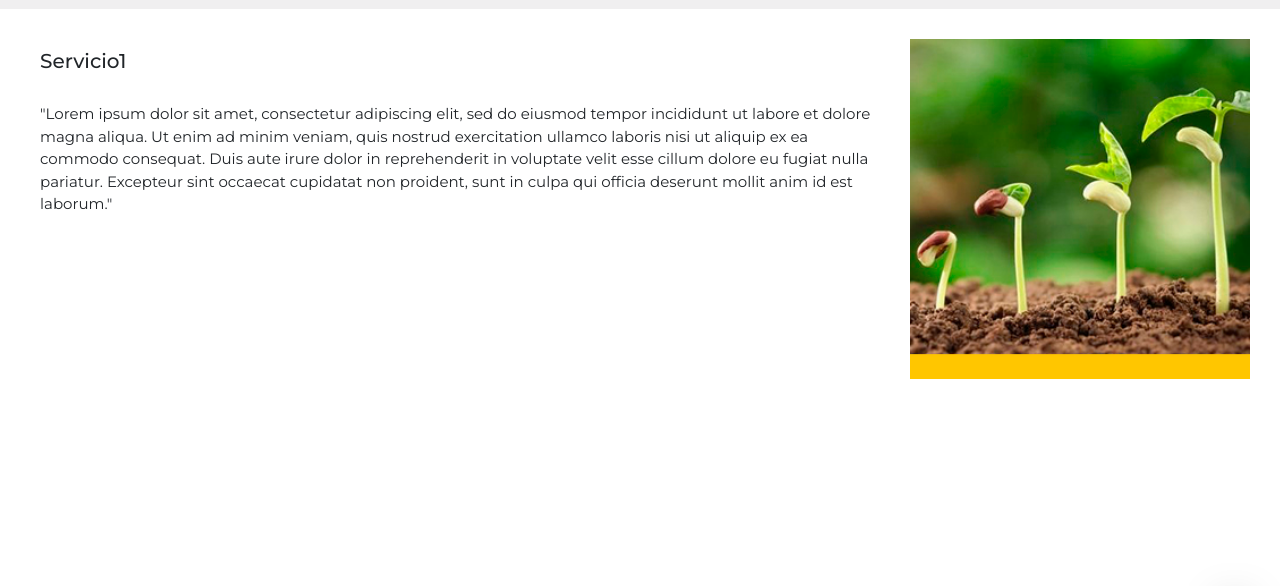
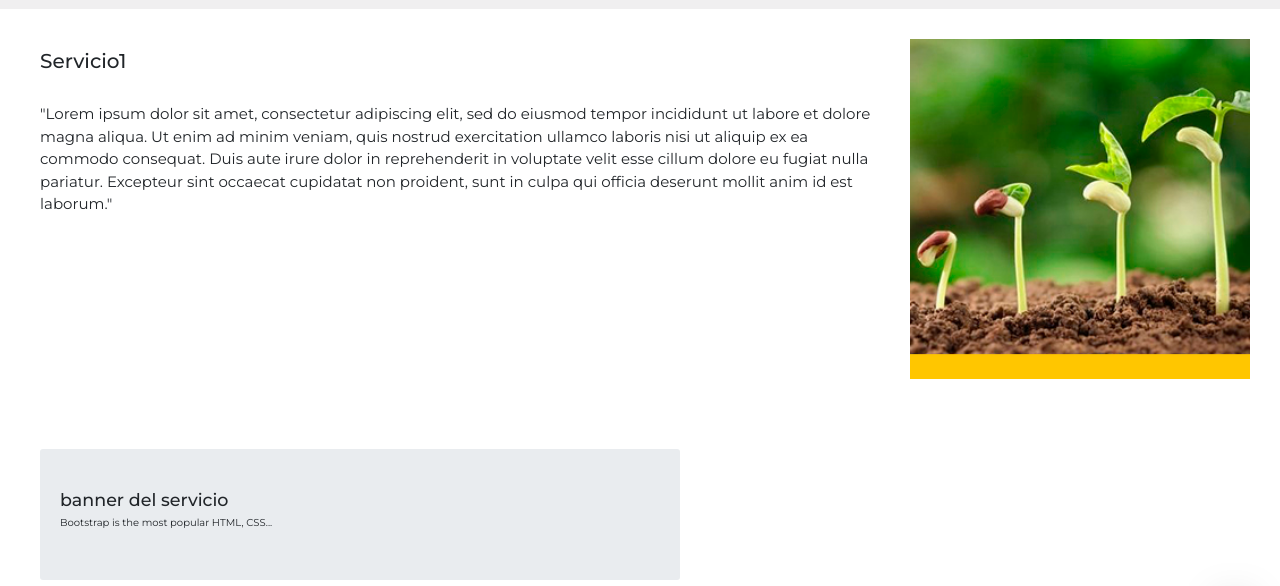
Before and after one commit to karplagemann/carlalondero, a plain HTML site: page servicios.html in a window 1280 px wide. Shown: the part 141-727 px from the top of the page. Drawn offline with nearby package versions, Linux system fonts and the light colour scheme.

Commit message:
agregue otro elementro a servicios

```diff
--- a/servicios.html
+++ b/servicios.html
@@ -57,6 +57,12 @@
                 <img src="/images/imgservicio.jpg" alt="servicio1">
             </div>
         </section>
+        <section>
+            <div class="jumbotron">
+                <h3>banner del servicio</h3>
+                <p>Bootstrap is the most popular HTML, CSS...</p>
+            </div>
+        </section>
     </main>
     <footer>
         <a href="https://tinyurl.com/carlalondero" target="_blank" class="whatsapp">
--- a/style/style.css
+++ b/style/style.css
@@ -374,6 +374,11 @@ margin: 2rem;}
     padding: 1rem;
     display: flex;
 }
+
+.jumbotron {
+    width: 100%;
+    margin: 4rem;
+}
 /*Fin servicios.html*/
 
 /* blog.html*/
```
